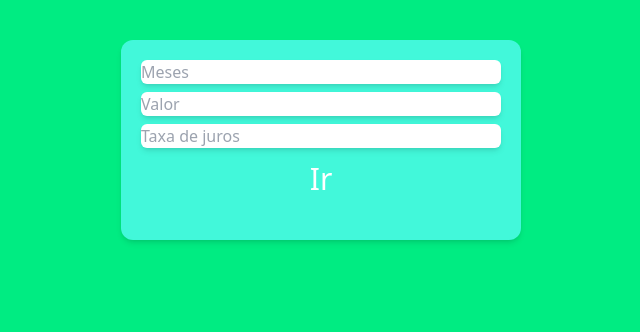
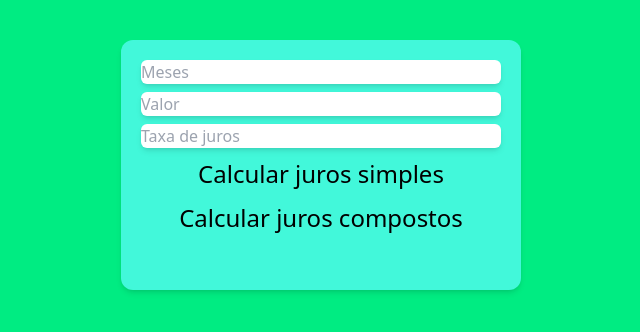
Before and after one commit to marcosaol/CalculadoraJuros, a React (Vite) app: page / in a window 1280 px wide. Shown: the top 332 px of the page, without its empty margins (319-959 px from the left). Built offline with nearby package versions, Linux system fonts and the light colour scheme.

Commit message:
feat: added compound interest option and passed typeInterest parameter to handleCalculate

```diff
--- a/src/App.jsx
+++ b/src/App.jsx
@@ -16,6 +16,17 @@ function calculateSimpleInterest(time, value, rate) {
   console.log(interest, finalValue);
   return { interest, finalValue };
 }
+
+function calculateCompoundInterest(time, value, rate) {
+  if (isNaN(time) || isNaN(value) || isNaN(rate)) {
+    return alert("Erro: Insira valores válidos");
+  }
+  let percentageRate = rate / 100;
+  let finalValue = value * Math.pow(1 + percentageRate, time);
+  let interest = finalValue - value;
+  return { interest, finalValue };
+}
+
 function App() {
   const [time, setTime] = useState();
   const [value, setValue] = useState();
@@ -24,8 +35,13 @@ function App() {
   const [finalValue, setFinalValue] = useState(null);
   const [isCalculated, setIsCalculated] = useState(false);
 
-  const handleCalculate = () => {
-    const { interest, finalValue } = calculateSimpleInterest(time, value, rate);
+  const handleCalculate = (typeInterest) => {
+    let interest, finalValue;
+    if (typeInterest === 1) {
+      ({ interest, finalValue } = calculateSimpleInterest(time, value, rate));
+    } else {
+      ({ interest, finalValue } = calculateCompoundInterest(time, value, rate));
+    }
     setInterest(interest);
     setFinalValue(finalValue);
     setIsCalculated(true);
@@ -33,17 +49,26 @@ function App() {
 
   return (
     <>
-      <div className="h-screen w-screen flex items-center bg-custom-green p-10 flex-col space-y-4">
+      <div className="h-screen w-screen flex items-center bg-custom-green p-10 flex-col space-y-4 ">
         <Rectangular>
           <TimeInput time={time} setTime={setTime} />
           <ValueInput value={value} setValue={setValue} />
           <RateInput rate={rate} setRate={setRate} />
-          <GoButton handleCalculate={handleCalculate} />
+          <GoButton
+            handleCalculate={handleCalculate}
+            text={"Calcular juros simples"}
+            typeInterest={1}
+          />
+          <GoButton
+            handleCalculate={handleCalculate}
+            text={"Calcular juros compostos"}
+            typeInterest={2}
+          />
         </Rectangular>
         {isCalculated && (
           <Rectangular>
-            <Visor Result={`O valor de juros é ${interest.toFixed(2)}`} />
-            <Visor Result={`O valor final é ${finalValue.toFixed(2)}`} />
+            <Visor Result={`O valor de juros é R$${interest.toFixed(2)}`} />
+            <Visor Result={`O valor final é R$${finalValue.toFixed(2)}`} />
           </Rectangular>
         )}
       </div>
--- a/src/components/goButton.jsx
+++ b/src/components/goButton.jsx
@@ -1,7 +1,10 @@
-function GoButton({ handleCalculate }) {
+function GoButton({ handleCalculate, text, typeInterest }) {
   return (
-    <button className="text-white text-[30px]" onClick={handleCalculate}>
-      Ir
+    <button
+      className="text-black font-medium text-[24px]"
+      onClick={() => handleCalculate(typeInterest)}
+    >
+      {text}
     </button>
   );
 }
--- a/src/components/rectangular.jsx
+++ b/src/components/rectangular.jsx
@@ -1,6 +1,6 @@
 function Rectangular({ children }) {
   return (
-    <div className="h-[200px] sm:w-[200px] md:w-[400px] bg-custom-blue rounded-xl shadow-md p-5 flex flex-col gap-2">
+    <div className="h-[250px] sm:min-w-[200px] md:min-w-[400px] bg-custom-blue rounded-xl shadow-md p-5 flex flex-col gap-2">
       {children}
     </div>
   );
--- a/src/components/visor.jsx
+++ b/src/components/visor.jsx
@@ -1,7 +1,7 @@
 function Visor({ Result }) {
   return (
-    <div className="bg-slate-50 w-[100%] h-[30px] shadow-md rounded-md ">
-      {Result}
+    <div className="bg-slate-50 h-[30px] w-[100%] shadow-md rounded-md">
+      <h1>{Result}</h1>
     </div>
   );
 }
```
